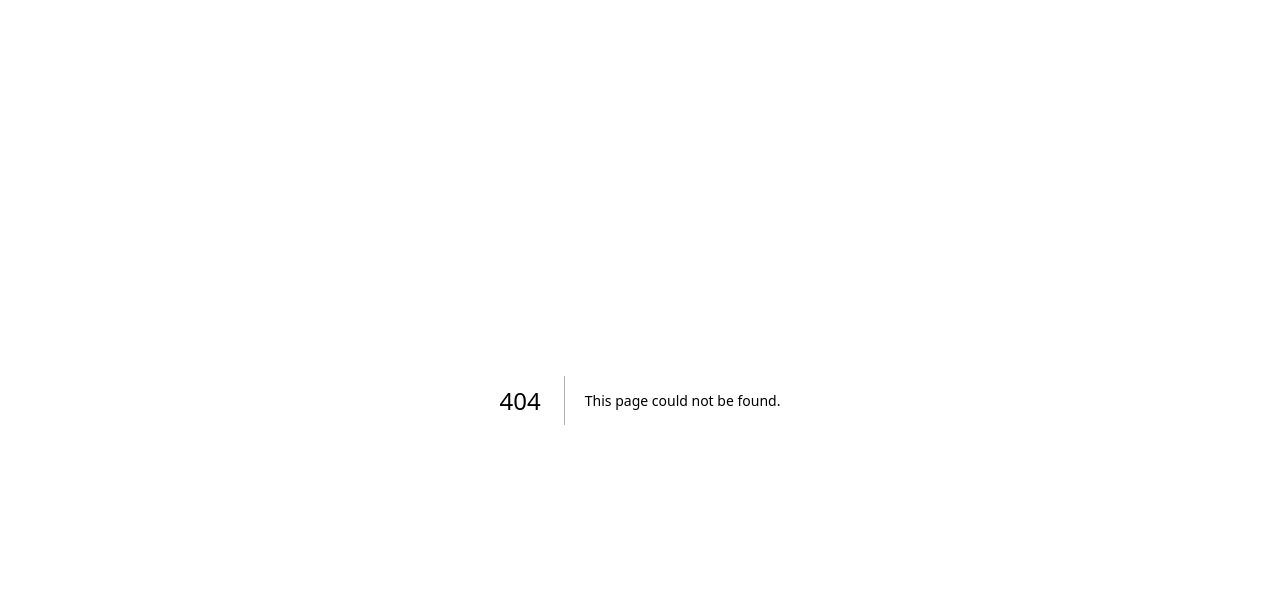
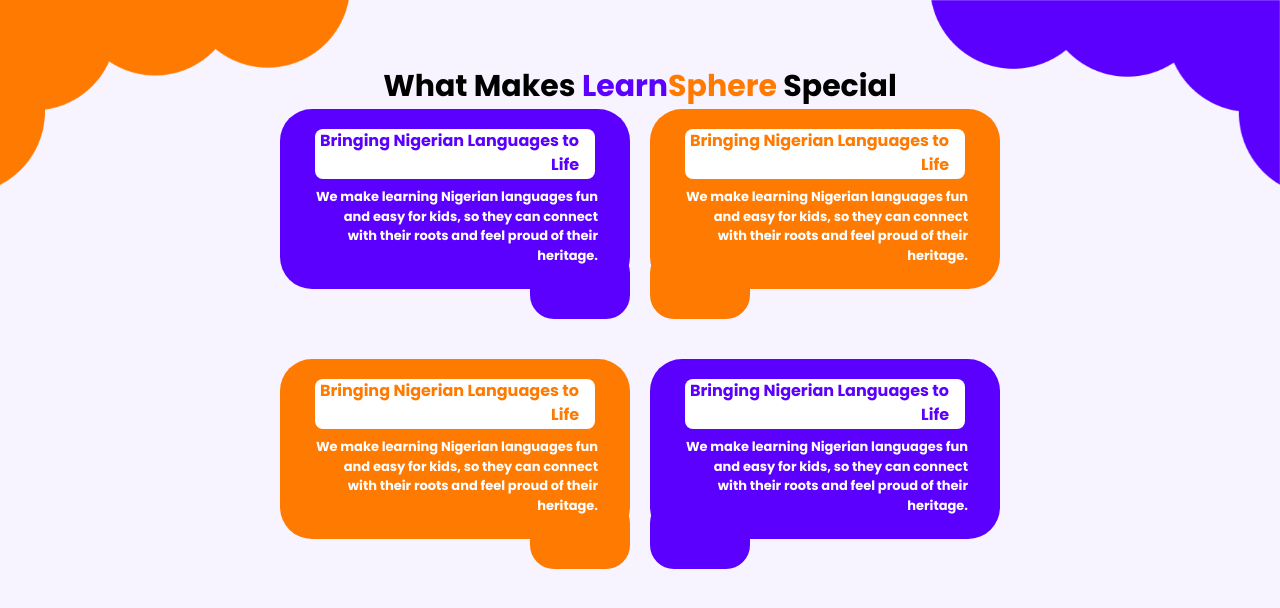
Before and after one commit to Learnsphere-Edu/learnsphere-frontend, a Next.js app: page /learnsphere-info in a window 1280 px wide. Before the commit this address had no page. Shown: the top 608 px of the page. Built offline with nearby package versions, Linux system fonts and the light colour scheme; a web font is replaced by a local one.

Commit message:
develop third landing page

```diff
--- /dev/null
+++ b/app/components/InfoBox.tsx
@@ -0,0 +1,29 @@
+export interface InfoProps {
+  infoTitle: string
+  infoText: string
+  infoBg: string
+  textColor: string
+  titleColor: string
+}
+
+
+// this component is to serve as the reusable infoBox with the curved rectangle aligned to the left
+export default function InfoBox ({
+  infoTitle,
+  infoText,
+  infoBg,
+  textColor,
+  titleColor
+}: InfoProps) {
+  return (
+    <div className='relative flex flex-col gap-0 w-[350px] h-[250px] info-box-wrapper'>
+      <div className={`${textColor} ${infoBg} z-20 flex flex-col gap-2 bg-[#5B00FF] rounded-[2rem] w-[350px] h-[180px] font-bold`}>
+        <div className={`${titleColor} z-[25] bg-white mx-auto mt-5 rounded-[0.5rem] w-[80%] h-[50px] info-title text-right pr-4`}>
+            {infoTitle}
+        </div>
+        <span className="text-right px-8 text-[13px]">{infoText}</span>
+      </div>
+      <div className={`z-15 w-[100px] h-[70px] curve-box ${infoBg}`}></div>
+    </div>
+  )
+}
--- /dev/null
+++ b/app/components/InfoBox2.tsx
@@ -0,0 +1,22 @@
+import type { InfoProps } from './InfoBox'
+
+// this component is to serve as the reusable infoBox with the curved rectangle aligned to the left
+export default function InfoBox2 ({
+  infoBg,
+  infoText,
+  infoTitle,
+  textColor,
+  titleColor
+}: InfoProps) {
+    return (
+        <div className='relative flex flex-col gap-0 w-[350px] h-[250px] info-box-wrapper'>
+      <div className={`${textColor} ${infoBg} z-20 flex flex-col gap-2 bg-[#5B00FF] rounded-[2rem] w-[350px] h-[180px] font-bold`}>
+        <div className={`${titleColor} z-[25] bg-white mx-auto mt-5 rounded-[0.5rem] w-[80%] h-[50px] info-title text-right pr-4`}>
+            {infoTitle}
+        </div>
+        <span className="text-right px-8 text-[13px]">{infoText}</span>
+      </div>
+      <div className={`curve-box-left z-15 bg-[#5B00FF] w-[100px] h-[70px] ${infoBg}`}></div>
+    </div>
+    )
+}
--- a/app/components/NavButton.tsx
+++ b/app/components/NavButton.tsx
@@ -5,7 +5,7 @@
 export default function NavBtnRouteHandler () {
     const router  = useRouter()
     const handleNextRoute = () => {
-        router.push('/auth/signup')
+        router.push('/learnsphere-info')
     }
     const handlePrevRoute = () => {
         router.push('/')
--- /dev/null
+++ b/app/constants/index.ts
@@ -0,0 +1,42 @@
+import type { Info } from "../types"
+
+export const InfoDetailsCurveRight:Info[] = [
+    {
+        id: 1,
+        content: 'We make learning Nigerian languages fun and easy for kids, so they can connect with their roots and feel proud of their heritage.',
+        title: 'Bringing Nigerian Languages to Life',
+        infoBg: 'bg-[#5B00FF]',
+        textColor: 'text-[#ffffff]',
+        titleColor: 'text-[#5B00FF]'
+
+    },
+    {
+        id: 3,
+        content: 'We make learning Nigerian languages fun and easy for kids, so they can connect with their roots and feel proud of their heritage.',
+        title: 'Bringing Nigerian Languages to Life',
+        infoBg: 'bg-[#FF7A00]',
+        textColor: 'text-[#ffffff]',
+        titleColor: 'text-[#FF7A00]'
+    },
+
+]
+
+export const InfoDetailsCurveLeft:Info[] = [
+    {
+        id: 1,
+        content: 'We make learning Nigerian languages fun and easy for kids, so they can connect with their roots and feel proud of their heritage.',
+        title: 'Bringing Nigerian Languages to Life',
+        infoBg: 'bg-[#FF7A00]',
+        textColor: 'text-[#ffffff]',
+        titleColor: 'text-[#FF7A00]'
+
+    },
+    {
+        id: 2,
+        content: 'We make learning Nigerian languages fun and easy for kids, so they can connect with their roots and feel proud of their heritage.',
+        title: 'Bringing Nigerian Languages to Life',
+        infoBg: 'bg-[#5B00FF]',
+        textColor: 'text-[#ffffff]',
+        titleColor: 'text-[#5B00FF]'
+    }
+]
--- a/app/globals.css
+++ b/app/globals.css
@@ -125,6 +125,15 @@
       @apply block
     }
   }
+
+
+  /* INFO BOX STYLES */
+  .curve-box{
+    @apply absolute bottom-10 right-0 rounded-tl-[-4rem] rounded-3xl
+  }
+  .curve-box-left{
+    @apply absolute bottom-10 left-0 rounded-tl-[-4rem] rounded-3xl
+  }
 }
 
 @layer utilities{
--- /dev/null
+++ b/app/learnsphere-info/page.tsx
@@ -0,0 +1,64 @@
+import Image from 'next/image'
+import InfoBox from '../components/InfoBox'
+import { InfoDetailsCurveLeft, InfoDetailsCurveRight } from '../constants'
+import InfoBox2 from '../components/InfoBox2'
+export default function AboutLearnsphere () {
+  return (
+    <main className='bg-[#F8F4FF] w-full h-screen'>
+      <div className='flex flex-col justify-center items-center pt-16'>
+        {/* info-question */}
+        <h1 className='font-bold font-poppins text-[30px] text-center'>
+          What Makes <span className='text-[#5B00FF]'>Learn</span>
+          <span className='text-[#FF7A00]'>Sphere</span> Special
+        </h1>
+        <div className='flex items-center gap-5'>
+          <div>
+            {InfoDetailsCurveRight.map(info => (
+              <InfoBox
+                infoBg={info.infoBg}
+                infoText={info.content}
+                infoTitle={info.title}
+                textColor={info.textColor}
+                titleColor={info.titleColor}
+                key={info.id}
+              />
+            ))}
+          </div>
+
+          <div>
+            {
+                InfoDetailsCurveLeft.map((info) => (
+                    <InfoBox2
+                        infoBg={info.infoBg}
+                        infoText={info.content}
+                        infoTitle={info.title}
+                        textColor={info.textColor}
+                        titleColor={info.titleColor}
+                        key={info.id}
+                    />
+                ))
+            }
+          </div>
+        </div>
+      </div>
+
+      {/* design-balls */}
+      <div>
+        <Image
+          src='/left-bubble.png'
+          alt='eclipse'
+          width={350}
+          height={350}
+          className='top-0 left-0 absolute object-contain rotate-x-180'
+        />
+        <Image
+          src='/right-bubble.png'
+          alt='eclipse'
+          width={350}
+          height={350}
+          className='top-0 right-0 absolute object-contain rotate-x-180'
+        />
+      </div>
+    </main>
+  )
+}
--- /dev/null
+++ b/app/types/index.ts
@@ -0,0 +1,9 @@
+export type Info = {
+    id: number
+    title: string
+    content: string
+    infoBg: string
+    textColor: string
+    titleColor: string
+
+}
```
